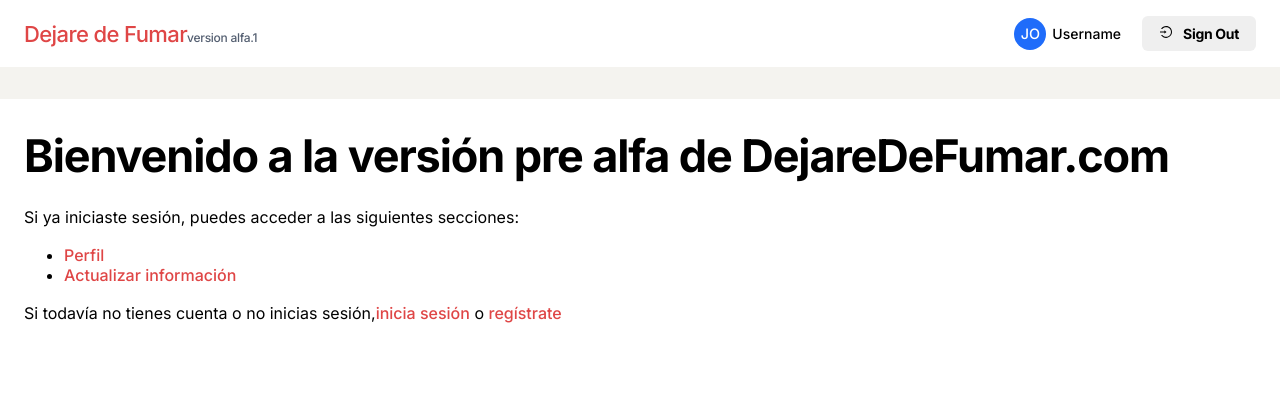
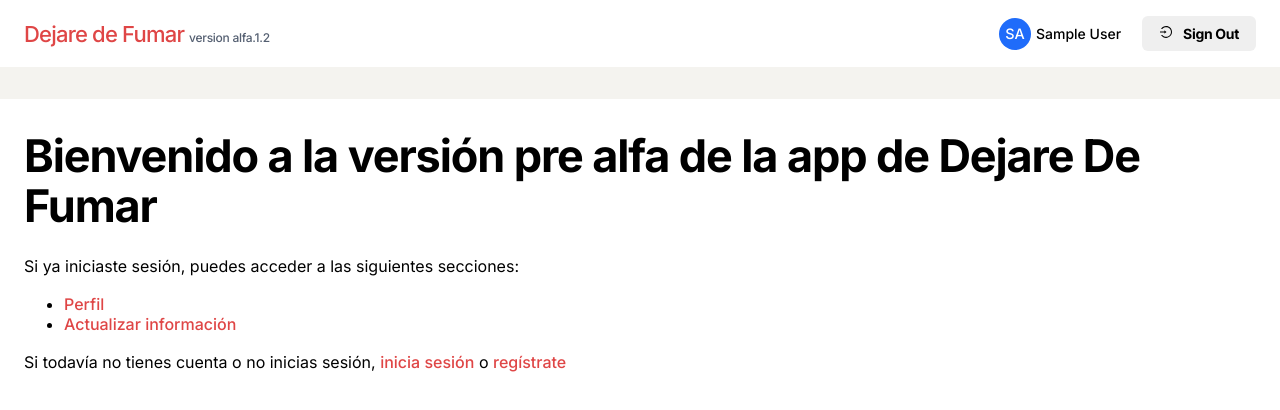
Before and after one commit to iCharlieAraiza/dejaredefumarapp, a React (Vite) app: page / in a window 1280 px wide. Shown: the top 410 px of the page. Built offline with nearby package versions, Linux system fonts and the light colour scheme; no server answers; the database is empty; sample sign-in values are in the browser's storage.

Commit message:
Deploy alfa 1.2

```diff
--- a/src/components/Dashboard/Dashboard.tsx
+++ b/src/components/Dashboard/Dashboard.tsx
@@ -1,9 +1,14 @@
 import { Link } from "react-router-dom";
 
 import { calculateDays } from "../../utils/calculatorUtils";
-import { StarIcon, MoneyIcon, CigarreteIcon, ClockIcon, HeartIcon } from "./Icons";
+import {
+  StarIcon,
+  MoneyIcon,
+  CigarreteIcon,
+  ClockIcon,
+  HeartIcon,
+} from "./Icons";
 import Badge from "./Badge";
-
 
 import dayjs from "dayjs";
 
@@ -32,15 +37,19 @@ export const Dashboard = ({ profile }) => {
             </span>
           </div>
         </div>
-        <Link to="/edit" className="dashboard__edit">
-          Editar información
-        </Link>
+        <div className="dashboard__group">
+          <Link to="/edit" className="dashboard__edit">
+            Editar información
+          </Link>
+        </div>
       </div>
 
       <div className="row col-6 dashboard__first-section">
         <div className="dashboard__group">
           <div className="dashboard__label">Llevas sin fumar</div>
-          <div className="dashboard__value underline-value"><span>{days}</span> días</div>
+          <div className="dashboard__value underline-value">
+            <span>{days}</span> días
+          </div>
           <p className="badge__days--p">
             Recuerda, los primeros 2 meses son escenciales. Después de esto,
             todo es más sencillo
@@ -53,7 +62,10 @@ export const Dashboard = ({ profile }) => {
       </div>
 
       <div className="row col-3">
-        <Badge title="Has ahorrado" value={`${ Math.round(cigarretesPerDayPrice)}€`}>
+        <Badge
+          title="Has ahorrado"
+          value={`${Math.round(cigarretesPerDayPrice)}€`}
+        >
           <MoneyIcon />
         </Badge>
 
@@ -74,15 +86,21 @@ export const Dashboard = ({ profile }) => {
 
       <div className="badge-section">
         <div className="row">
-          <a href="#" className="dashboard__readmore">Insignias ganadas →</a>
+          <a href="#" className="dashboard__readmore">
+            Insignias ganadas →
+          </a>
         </div>
         <div className="row col-6">
           <div className="dashboard__group health-badge">
-            <div className="aux-icon"><HeartIcon/></div>
+            <div className="aux-icon">
+              <HeartIcon />
+            </div>
             <div>
               <div className="dashboard__label">Logros de salud</div>
               <div>
-                <p className="health-badge__title" >Mejora después de 3 semanas</p>
+                <p className="health-badge__title">
+                  Mejora después de 3 semanas
+                </p>
                 <p>
                   La sangre bombeará mucho mejor hacia el corazón y los músculos
                 </p>
--- a/src/components/Navbar.tsx
+++ b/src/components/Navbar.tsx
@@ -1,44 +1,79 @@
 import { AiOutlineLogin } from "react-icons/ai";
 import Avatar from "./Avatar";
-import { useContext } from "react";
+import { useContext, useState } from "react";
 import { GlobalContext } from "../context/GlobalContext";
-import {logout} from "../hooks/authHooks";
+import { logout } from "../hooks/authHooks";
 import { Link } from "react-router-dom";
 
+import { AiOutlineMenu } from "react-icons/ai";
+
 const Navbar = () => {
-  const {user} = useContext(GlobalContext);
-  if(!user) return null
-  const [session, loading, error] = user
+  const { user } = useContext(GlobalContext);
+  const [open, setOpen] = useState(false);
+
+  if (!user) return null;
+  const [session, loading, error] = user;
 
   return (
+    <>
       <nav>
         <div className="container navbar__container">
           <span className="navbar__logo">
-          <Link to="/">
-            Dejare de Fumar
-          </Link>
-          <span className="navbar__version">
-            version alfa.1
+            <Link to="/">Dejare de Fumar</Link>
+            <span className="navbar__version">version alfa.1.2</span>
           </span>
-          </span>
-        <dl>
-          {loading ? <><div className='avatar-circle skeleton'></div> <dt><div className="skeleton skeleton--navbar"></div></dt> </>: <ButtonSection session={session} /> }
+          <dl className="navbar__content">
+            {loading ? (
+              <>
+                <div className="avatar-circle skeleton"></div>{" "}
+                <dt>
+                  <div className="skeleton skeleton--navbar"></div>
+                </dt>{" "}
+              </>
+            ) : (
+              <ButtonSection session={session} />
+            )}
             {error && <dt>{error}</dt>}
           </dl>
+          <div className="menuButton" onClick={() => setOpen(!open)}>
+            <AiOutlineMenu />
+          </div>
         </div>
       </nav>
+
+      {open && (
+        <>
+          <div className={`mobile-menu ${open ? "active" : ""}`}>
+            <dl>
+              <dt>
+                <Link to="/profile">Profile</Link>
+              </dt>
+              <dt>
+                <Link to="/edit">Edit</Link>
+              </dt>
+            </dl>
+          </div>
+          <div className="modal-menu" onClick={() => setOpen(false)}></div>
+        </>
+      )}
+    </>
   );
 };
 
-const ButtonSection = ({session}) => {
-
-  return(
+const ButtonSection = ({ session }) => {
+  return (
     <>
       {session ? (
         <>
           <dt className="navbar__user">
-                <Avatar username="John Doe" />
-                Username
+            <Link to="/profile" className="black-link">
+              <Avatar
+                username={
+                  session.displayName ? session.displayName : "User Anonymous"
+                }
+              />
+              {session.displayName ? session.displayName : session.email}
+            </Link>
           </dt>
           <dt>
             <button className="btn" onClick={() => logout()}>
@@ -50,7 +85,7 @@ const ButtonSection = ({session}) => {
       ) : (
         <>
           <dt>
-                <Link  to="/signup" className="btn btn-sm">
+            <Link to="/signup" className="btn btn-sm">
               Sign Up
             </Link>
           </dt>
@@ -63,8 +98,7 @@ const ButtonSection = ({session}) => {
         </>
       )}
     </>
-  )
-
-}
+  );
+};
 
 export default Navbar;
--- a/src/pages/Homepage.tsx
+++ b/src/pages/Homepage.tsx
@@ -14,13 +14,13 @@ const Homepage = ({ session }) => {
       <div className="separator"></div>
       <div className="container">
         {loading && <h1>Loading...</h1>}
-        <h1>Bienvenido a la versión pre alfa de DejareDeFumar.com</h1>
+        <h1>Bienvenido a la versión pre alfa de la app de Dejare De Fumar</h1>
         <p>Si ya iniciaste sesión, puedes acceder a las siguientes secciones:</p>
         <ul>
           <li><Link to="/profile">Perfil</Link></li>
           <li><Link to="/edit">Actualizar información</Link></li>
         </ul>
-        <p>Si todavía no tienes cuenta o no inicias sesión,<Link to="/login">inicia sesión</Link> o <Link to="/signup">regístrate</Link></p>
+        <p>Si todavía no tienes cuenta o no inicias sesión, <Link to="/login">inicia sesión</Link> o <Link to="/signup">regístrate</Link></p>
       </div>
       <div className="ph-item">
         <div className="ph-col-2">
--- a/src/styles/_avatar.scss
+++ b/src/styles/_avatar.scss
@@ -9,4 +9,5 @@
   line-height: 2rem;
   text-transform: uppercase;
   text-align: center;
+  margin-right: 5px;
 }
--- a/src/styles/_dashboard.scss
+++ b/src/styles/_dashboard.scss
@@ -7,7 +7,7 @@
 
 .dashboard__value {
   font-weight: 500;
-  font-size: 38px;
+  font-size: 30px;
   color: #104447;
 }
 
@@ -45,8 +45,8 @@
 }
 
 .dashboard__group {
+  margin-bottom: 2rem;
 }
-
 
 .aux-icon {
   margin-right: 1rem;
@@ -98,9 +98,13 @@
 
 @media (min-width: 1068px) {
   .dashboard__value {
-    font-size: 38px;
+    font-size: 35px;
   }
   .text-right-lg {
     text-align: right;
   }
+
+  .dashboard__group {
+    margin-bottom: 0.5rem;
 }
+}
--- a/src/styles/_headers.scss
+++ b/src/styles/_headers.scss
@@ -14,7 +14,7 @@ h1 {
   font-size: 30px;
   font-style: normal;
   font-weight: 700;
-  line-height: 22px; /* 39.286% */
+  line-height: 3rem;
   letter-spacing: -1.12px;
   font-size: 45px;
   margin-top: 0;
--- a/src/styles/_navbar.scss
+++ b/src/styles/_navbar.scss
@@ -5,9 +5,9 @@
 }
 
 .navbar__logo {
-  font-size: 22px;
+  font-size: 18px;
   font-weight: 700;
-  letter-spacing: -0.6px;
+  letter-spacing: -0.8px;
   a {
     text-decoration: none;
   }
@@ -19,16 +19,12 @@
   color: #545F71;
   letter-spacing: -0.28px;
   margin-right: 1rem;
+  margin-left: 5px;
 }
 
 nav {
   box-shadow: 0 1px 3px 0 #d4d9e1;
-    dl {
-    display: flex;
-    justify-content: space-between;
-    align-items: center;
-    gap: 5px;
-  }
+  padding: 1rem 0;
 }
 
 .navbar__user {
@@ -39,3 +35,58 @@ nav {
   margin-right: 1rem;
   font-weight: 500;
 }
+
+.navbar__content {
+  display: none;
+}
+
+.mobile-menu {
+  position: absolute;
+  z-index: 100;
+  background-color: #ffffff;
+  height: 100%;
+  top: 0;
+  width: 250px;
+  animation: sidein 0.5s ease-in-out;
+  border-right: 2px solidrgb(218, 218, 218)y;
+  dt {
+    padding: 10px;
+  }
+}
+
+.modal-menu {
+  position: absolute;
+  z-index: 1;
+  background-color: #67676736;
+  height: 100%;
+  top: 0;
+  width: 100%;
+}
+
+@keyframes sidein {
+  0% {
+    left: -300px;
+  }
+  100% {
+    left: 0;
+  }
+}
+
+@media (min-width: 1068px) {
+  .navbar__logo {
+    font-size: 22px;
+  }
+  .navbar__content {
+    display: flex;
+    justify-content: space-between;
+    align-items: center;
+    gap: 5px;
+  }
+  .menuButton {
+    display: none;
+  }
+
+  nav {
+    padding: 0;
+  }
+}
--- a/src/styles/styles.scss
+++ b/src/styles/styles.scss
@@ -35,3 +35,7 @@ p {
   line-height: 24px;
   margin: 7px 0;
 }
+
+.black-link {
+  color: var(--color-font);
+}
```
Also changed, not shown: src/hooks/useOutsideClick.tsx (added, +20 -0 lines). Lines whose indentation alone changed are shown as unchanged.
